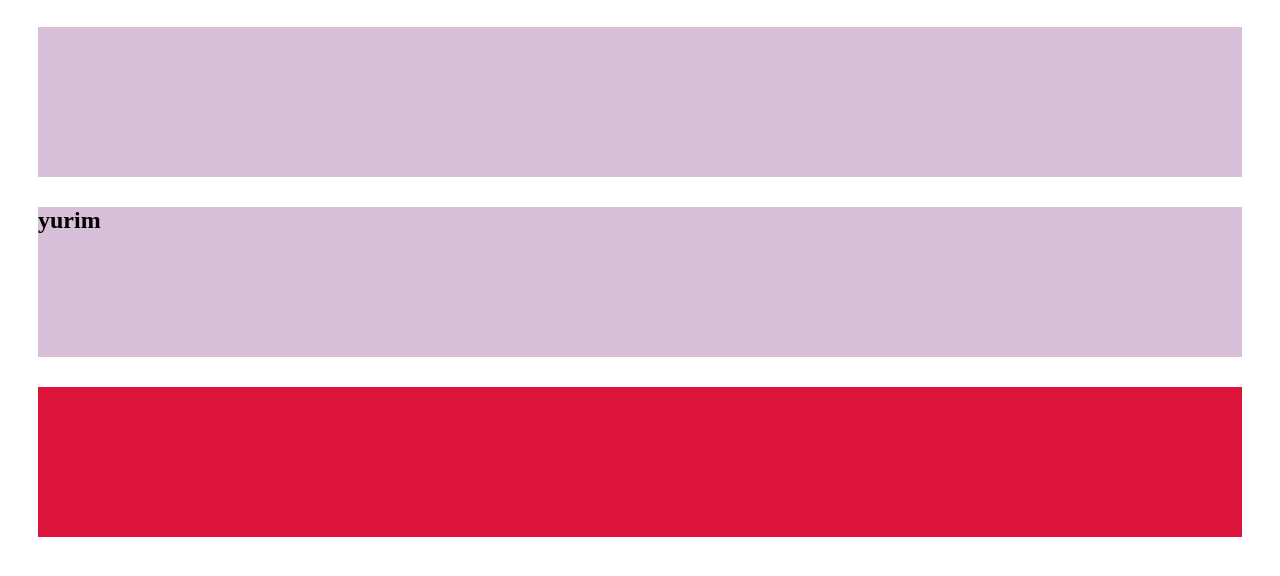
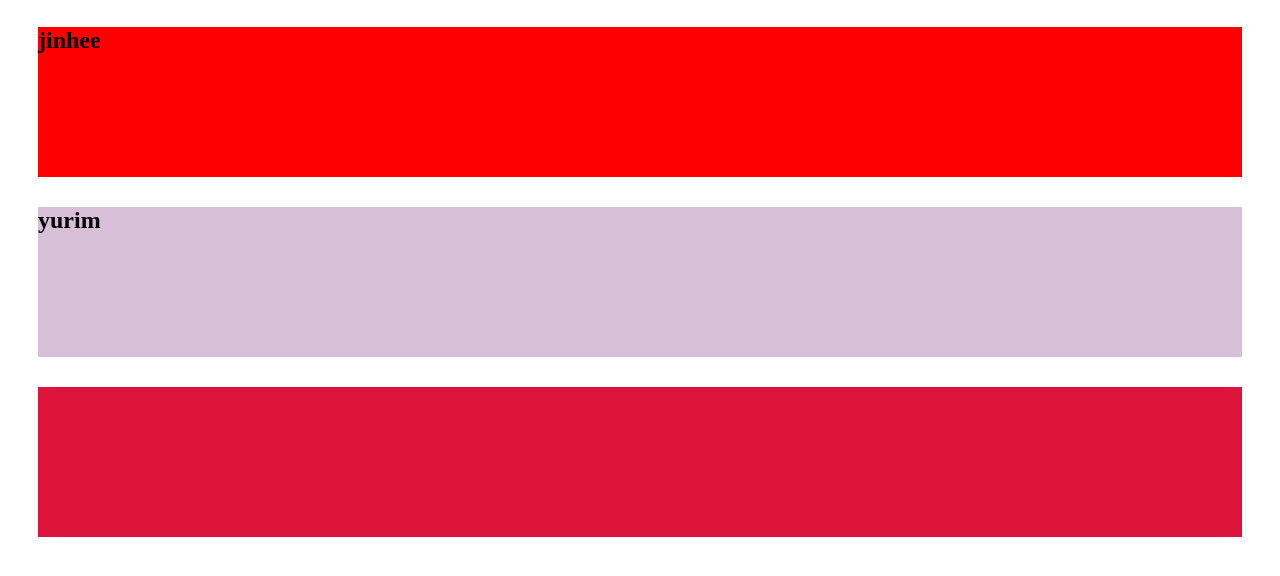
Before and after one commit to yurim0315/1120-1, a plain HTML site: page index.html in a window 1280 px wide. Shown: the part 70-646 px from the top of the page. Drawn offline with Linux system fonts and the light colour scheme.

Commit message:
엄진희 수정

```diff
--- a/index.html
+++ b/index.html
@@ -10,13 +10,16 @@
       margin: 30px;
     }
     #blue {background-color: crimson;}
+    #red {background-color: red;}
   </style>
   <title>Document</title>
 </head>
 <body>
   <!-- red = 진희/ yellow = 유림/ blue = 유리 -->
   <h1>충돌 연습</h1>
-  <section id="red"></section>
+  <section id="red">
+    <h1>jinhee</h1>
+  </section>
 
   <section id="yellow">
     <h1>yurim</h1>
```
